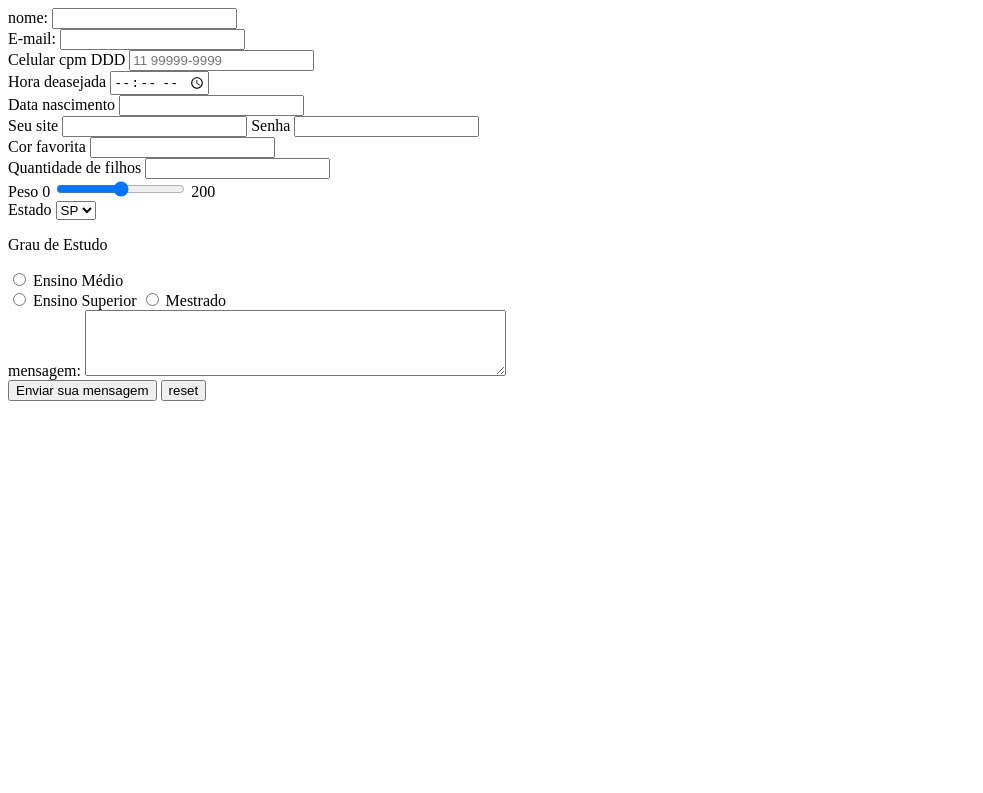
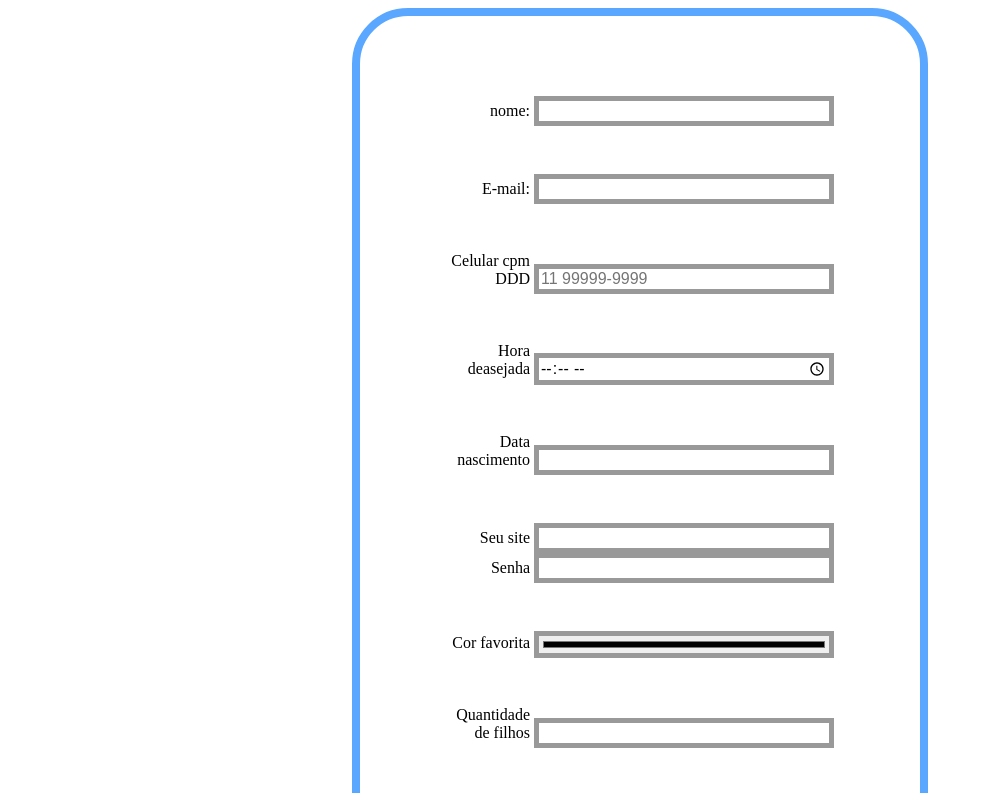
Before and after one commit to marlone000/formulario-html-css, a plain HTML site: page formulario-02/index.html in a window 1280 px wide. Shown: the top 793 px of the page, without its empty margins (0-983 px from the left). Drawn offline with Linux system fonts and the light colour scheme.

Commit message:
fizemos formulario
bem complicadinho

```diff
--- a/index.html
+++ b/formulario-02/index.html
@@ -5,6 +5,7 @@
     <meta charset="UTF-8">
     <meta name="viewport" content="width=device-width, initial-scale=1.0">
     <title>Formulário 2</title>
+    <link rel="stylesheet" href="style.css">
 </head>
 
 <body>
@@ -33,11 +34,11 @@
             <label for="site"> Seu site</label>
             <input type="url" id="site" name="site" required>
             <label for="senha">Senha</label>
-            <input type="password" id="senha" name="senha" required>
+            <input type="password" id="senhas" name="senha" required>
         </div>
         <div>
             <label for="cor">Cor favorita</label>
-            <input type="number" id="cor" name="cor">
+            <input type="color" id="cor" name="cor">
         </div>
         <div>
             <label for="filhos">Quantidade de filhos</label>
@@ -55,12 +56,12 @@
                 <option value="PB">PB</option>
             </select>
         </div>
-        <div>
+        <div class="radio">
             <p>Grau de Estudo</p>
             <input type="radio" id="medio" name="grau_estudo" value="Ensino Médio">
             <label for="medio">Ensino Médio</label><br>
             <input type="radio" id="faculdade" name="grau_estudo" value="Ensino Superior">
-            <label for="faculdade">Ensino Superior</label>
+            <label for="faculdade">Ensino Superior</label><br>
             <input type="radio" id="mestrado" name="grau_estudo" value="mestrado">
             <label for="mestrado">Mestrado</label>
         </div>
--- /dev/null
+++ b/formulario-02/style.css
@@ -0,0 +1,68 @@
+form {
+    /* apenas para centralizar o form na página */
+    margin: 0 auto;
+    width: 400px;
+    /* para ver as bordas do formulário */
+    padding: 5em;
+    border: 8px solid #5aa7ff;
+    border-radius: 7cqmin;
+}
+form div+div {
+    margin-top: 3em;
+}
+label{
+    /*para ter certeza que todas as labels tem o mesmo tamanho e estão propriamente alinhadas */
+    display: inline-block;
+    width: 90px;
+    text-align: right;
+}
+input, textarea {
+    /* para certificar-se que todos os campos de texto têm as mesmas configurações de fonte. Por padrão, textareas ter uma fonte monospace*/
+    font: 1em sans-serif;
+
+    /* para dar o mesmo tamanho a todos os campos de texto */
+    width: 300px;
+    box-sizing: border-box;
+
+    /* para harmonizar o look & feel das bordas nos campos de texto*/
+    border: 5px solid#999;
+}
+input:focus, textarea:focus {
+    /* dar um pouco de destaque nos elementos ativos */
+    border-color: #3d72d4;
+    background-color: #5aa7ff
+}
+
+textarea {
+    /* para alinhar corretamente os campos de texto de várias linhas com sua label */
+    vertical-align: top;
+
+    /* para dar espaço suficiente para digitar algum texto */
+    height: 7em;
+
+    /* para permitir aos usuários redimensionarem qualquer textarea verticalmente. Ele não funciona em todos os browsers */
+    resize: vertical;
+}
+
+.button {
+    /* para posicionar os botões para a mesma posição dos campos de texto */
+    padding-left: 90px;
+    /* mesmo tamanho que os elementos de tipo label */
+}
+
+button {
+    /* esta margem extra representa aproximadamente o mesmo espaço que o espaço entre as labels e os seus campos de texto */
+    margin-left: 0.5em;
+}
+input[type=radio]{
+    width: auto;
+}
+.radio label {
+    text-align: left;
+    width: 190px;
+}
+.radio{
+    width: 300px;
+    display: block;
+    margin: 0 auto;
+}
```
